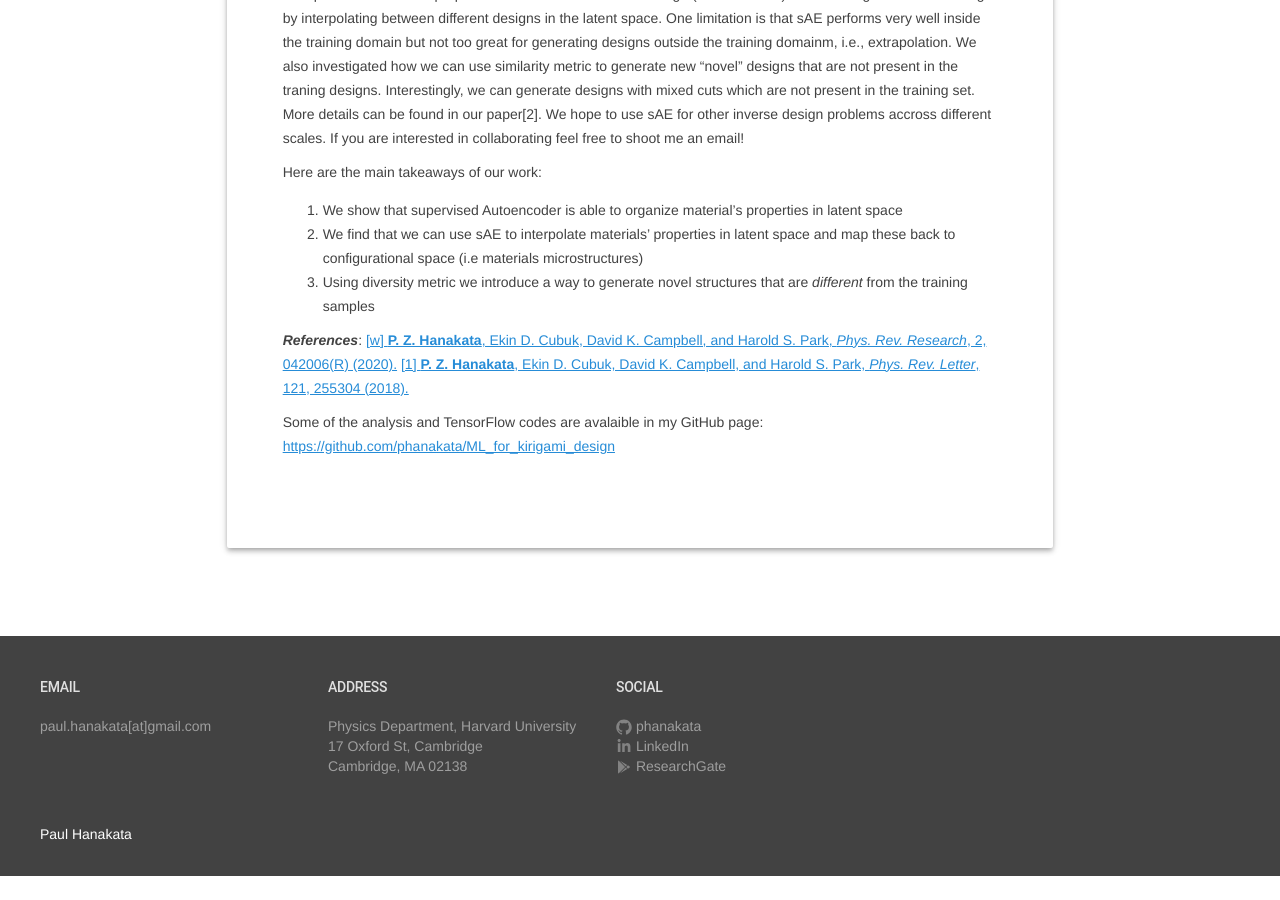
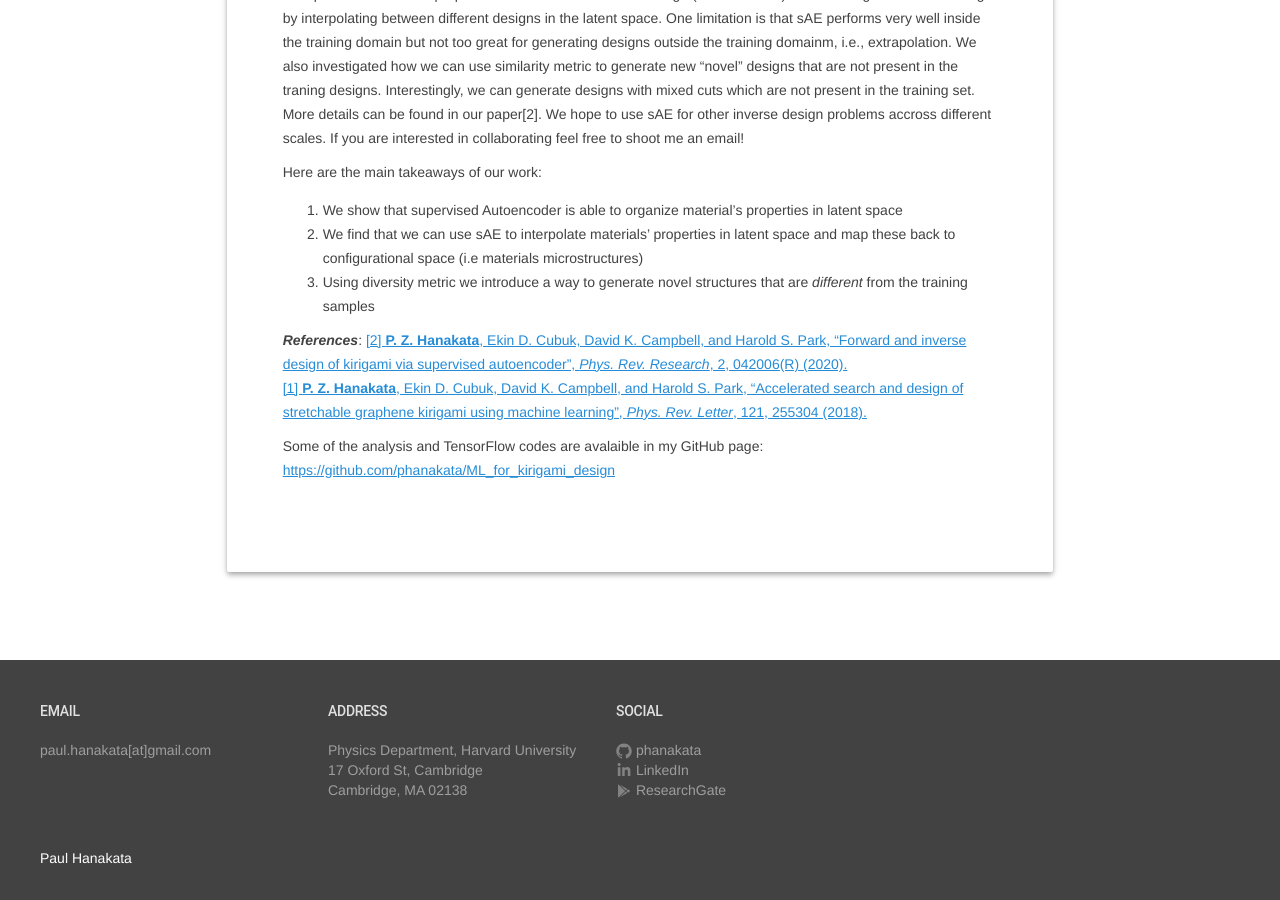
Before and after one commit to phanakata/phanakata.github.io, a Jekyll site: the page built from _posts/2020-07-31-supervised-autoencoder.markdown, in a window 1280 px wide and 900 px high, scrolled down 1280 px. Built offline with Jekyll 4.4.1, drawn with Linux system fonts in a browser that asks for light colours; formulas are drawn with MathJax 3; before the commit the page ends 2156 px from its top, so only the background shows below that.

Commit message:
Update 2020-07-31-supervised-autoencoder.markdown

```diff
--- a/_posts/2020-07-31-supervised-autoencoder.markdown
+++ b/_posts/2020-07-31-supervised-autoencoder.markdown
@@ -31,12 +31,9 @@ Here are the main takeaways of our work:
 3. Using diversity metric we introduce a way to generate novel structures that are *different* from the training samples
 
 ***References***:
-<a href="https://journals.aps.org/prresearch/abstract/10.1103/PhysRevResearch.2.042006" style="color:#268cd7
-">[w] **P. Z. Hanakata**, Ekin D. Cubuk, David K. Campbell, and Harold S. Park, *Phys. Rev. Research*, 2, 042006(R)  (2020).</a>
-<a href="https://arxiv.org/abs/1808.06111" style="color:#268cd7">
-<a href="https://journals.aps.org/prl/abstract/10.1103/PhysRevLett.121.255304" style="color:#268cd7
-">[1] **P. Z. Hanakata**, Ekin D. Cubuk, David K. Campbell, and Harold S. Park, *Phys. Rev. Letter*, 121, 255304 (2018).</a>
-<a href="https://arxiv.org/abs/1808.06111" style="color:#268cd7">
+<a href="https://journals.aps.org/prresearch/abstract/10.1103/PhysRevResearch.2.042006" style="color:#268cd7">[2] **P. Z. Hanakata**, Ekin D. Cubuk, David K. Campbell, and Harold S. Park, "Forward and inverse design of kirigami via supervised autoencoder", *Phys. Rev. Research*, 2, 042006(R)  (2020).</a>\\
+<a href="https://journals.aps.org/prl/abstract/10.1103/PhysRevLett.121.255304" style="color:#268cd7">[1] **P. Z. Hanakata**, Ekin D. Cubuk, David K. Campbell, and Harold S. Park, "Accelerated search and design of stretchable graphene kirigami using machine learning", *Phys. Rev. Letter*, 121, 255304 (2018).</a>
+
 
 
 Some of the analysis and TensorFlow codes are avalaible in my GitHub page: <a href="https://github.com/phanakata/ML_for_kirigami_design" style="color:#268cd7"> https://github.com/phanakata/ML_for_kirigami_design</a>
```
